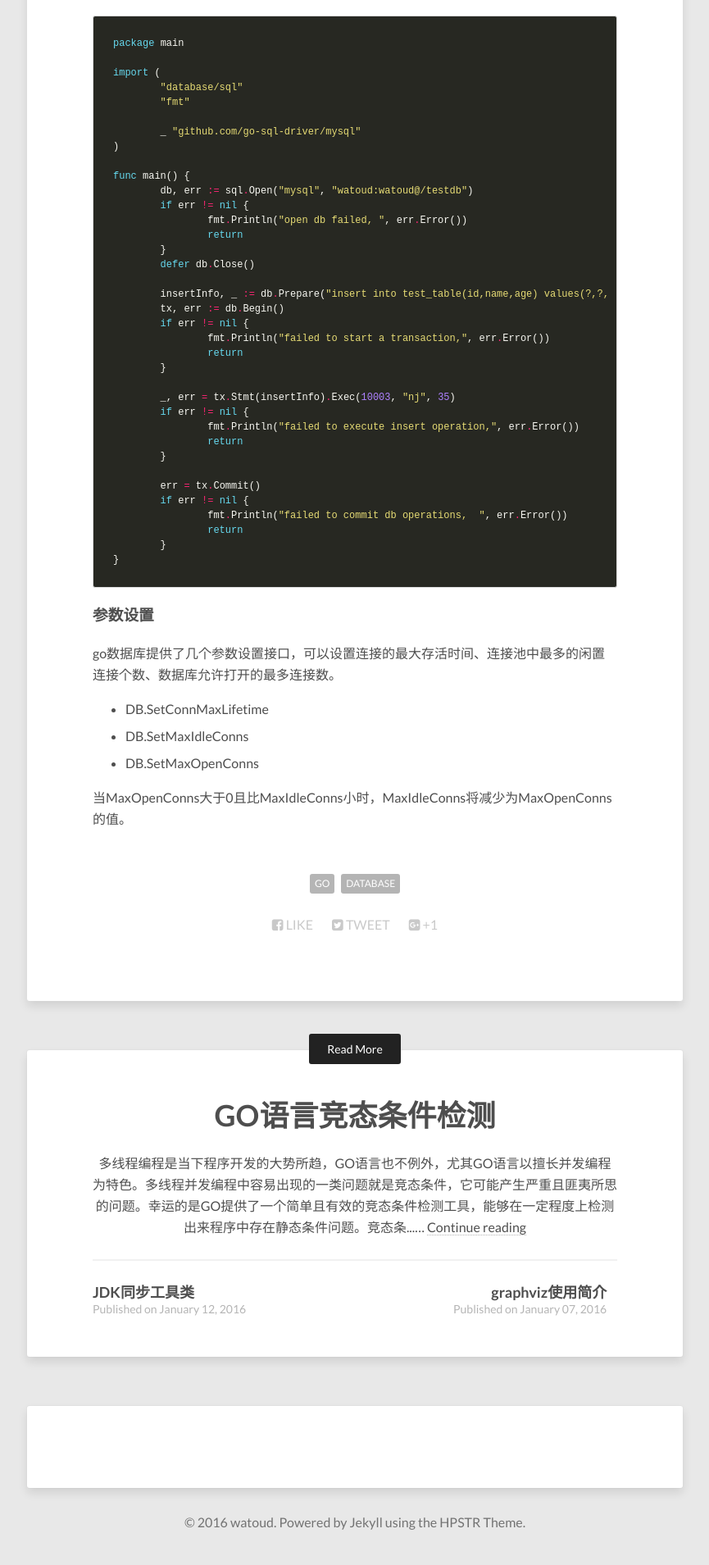
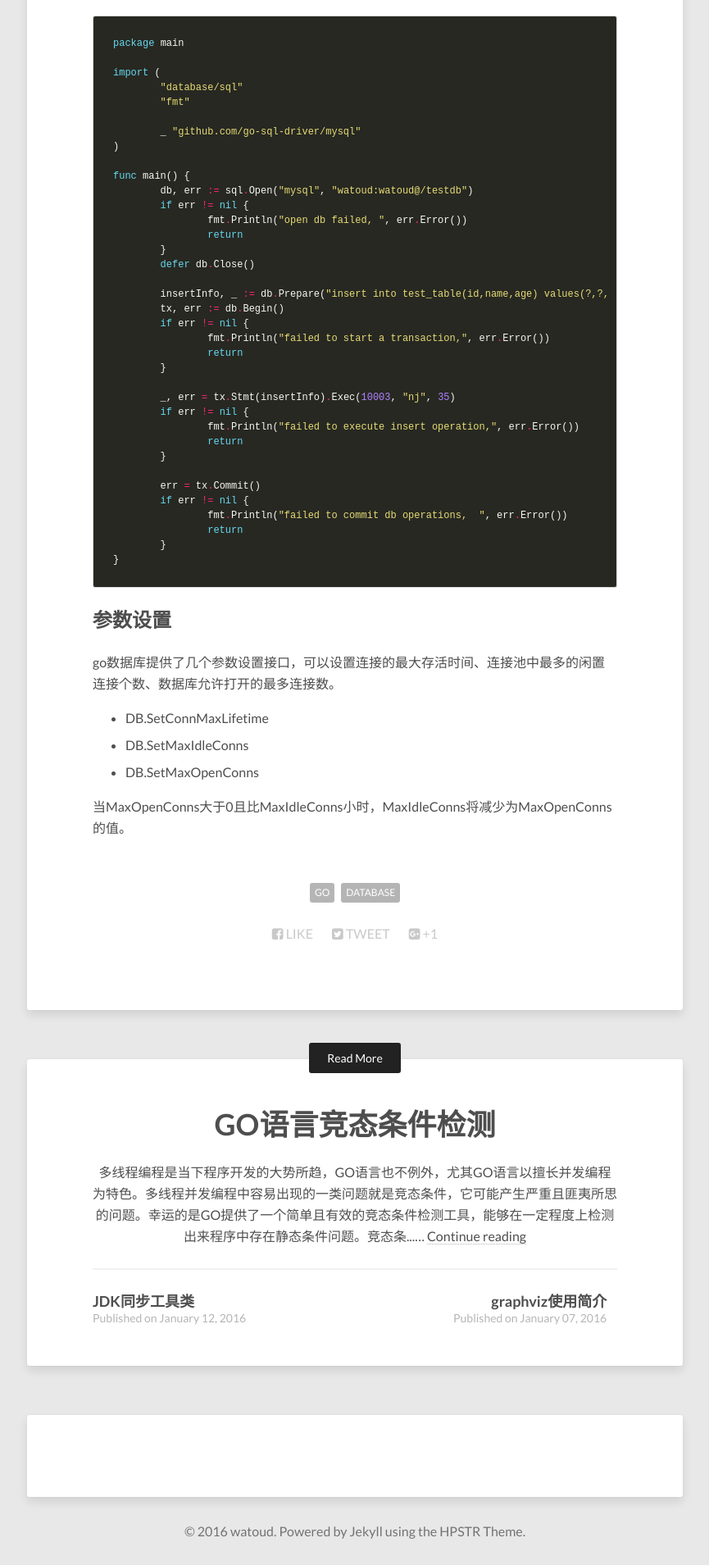
Before and after one commit to watoud/watoud.github.io, a Jekyll site: the page built from _posts/2016-11-06-Introductions to go database operation.markdown, in a window 1280 px wide. Shown: the part 2929-4838 px from the top of the page at 82% size, without its empty margins (207-1072 px from the left). Built offline with Jekyll 4.4.1, drawn with Linux system fonts in a browser that asks for light colours; nearby versions of some CDN libraries; comment, search, counter and statistics services are not loaded.

Commit message:
go数据库基本操作操作

```diff
--- a/_posts/2016-11-06-Introductions to go database operation.markdown
+++ b/_posts/2016-11-06-Introductions to go database operation.markdown
@@ -165,7 +165,7 @@ func main() {
 }
 ~~~~~
 
-### 参数设置
+## 参数设置
 go数据库提供了几个参数设置接口，可以设置连接的最大存活时间、连接池中最多的闲置连接个数、数据库允许打开的最多连接数。
 
 * DB.SetConnMaxLifetime
```
